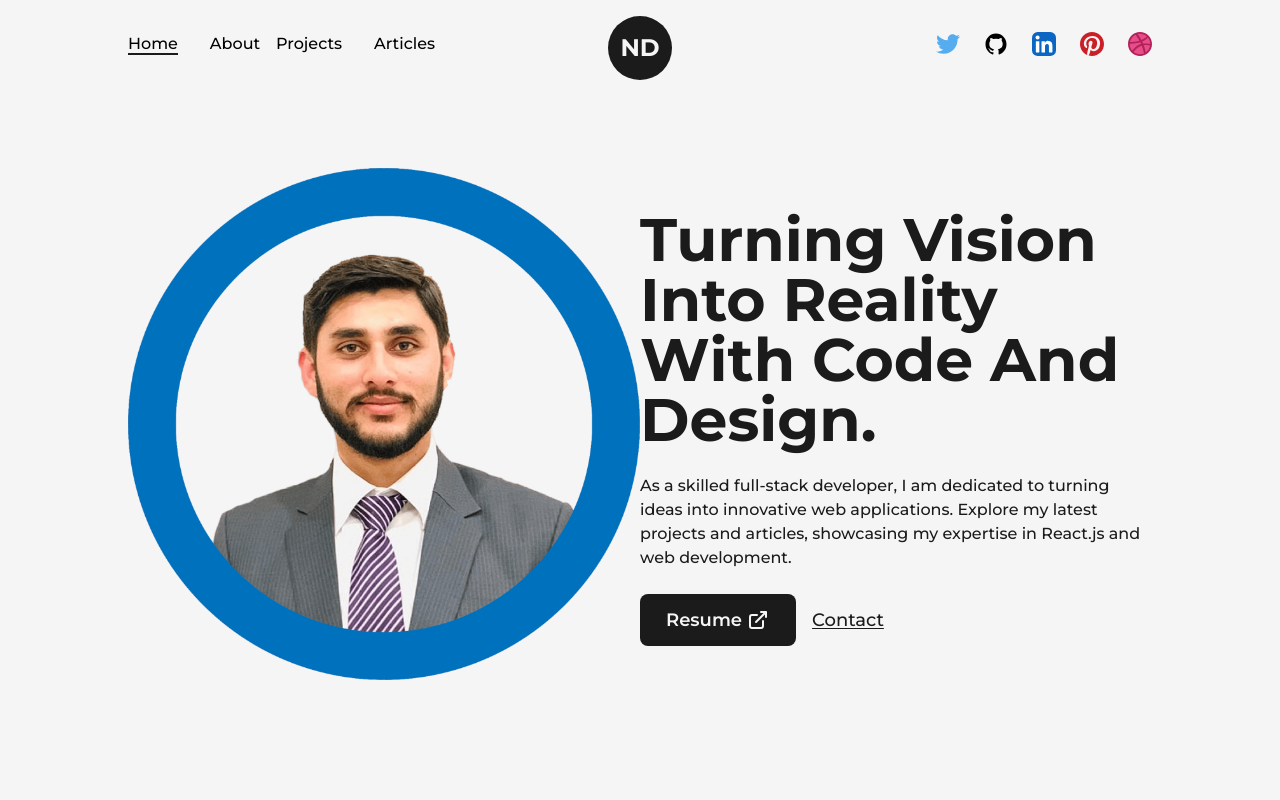
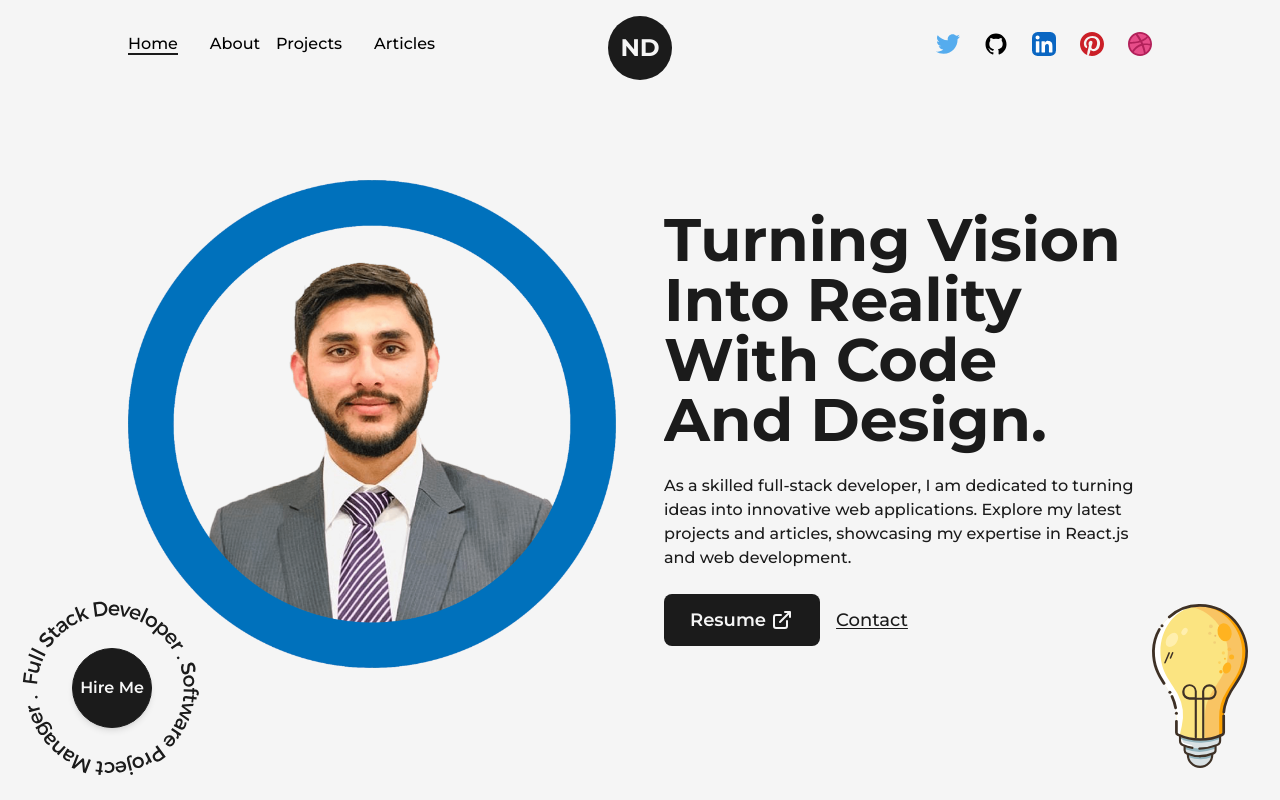
Before and after one commit to Metaverse-Nabeel/portfolio_next_JS, a Next.js app: page / in a window 1280 px wide. Shown: the top 800 px of the page. Built offline with nearby package versions, Linux system fonts and the light colour scheme.

Commit message:
Footer section completed

```diff
--- a/src/pages/index.js
+++ b/src/pages/index.js
@@ -5,6 +5,8 @@
 import AnimatedText from "@/components/AnimatedText";
 import Link from "next/link";
 import { LinkArrow } from "@/components/Icons";
+import HireMe from "@/components/HireMe";
+import lightBulb from '../../public/images/svgs/miscellaneous_icons_1.svg';
 
 const Home = () => {
   return (
@@ -16,7 +18,7 @@
       <main className="flex items-center text-dark w-full min-h-screen">
         <Layout className="pt-0">
           <div className="flex items-center justify-between w-full">
-            <div className="w-1/2">
+            <div className="w-1/2 mr-12">
               <Image
                 src={profilePic}
                 alt="NabeelDigital"
@@ -38,6 +40,10 @@
             </div>
           </div>
         </Layout>
+        <HireMe />
+        <div className="absolute right-8 bottom-8 inline-block w-24">
+          <Image src={lightBulb} alt="NabeelDigital" className="w-full h-auto"/>
+        </div>
       </main>
     </>
   );
```
